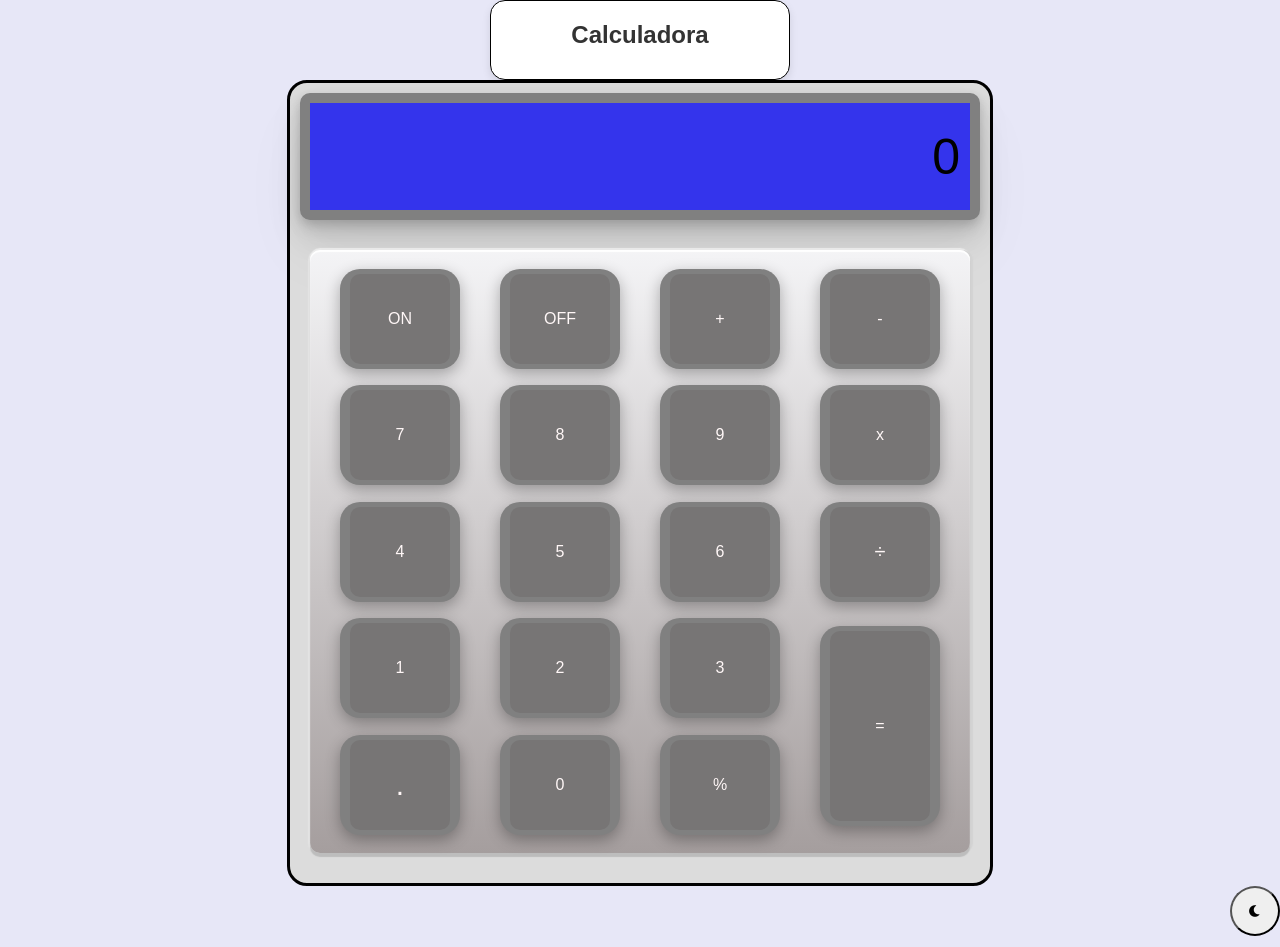
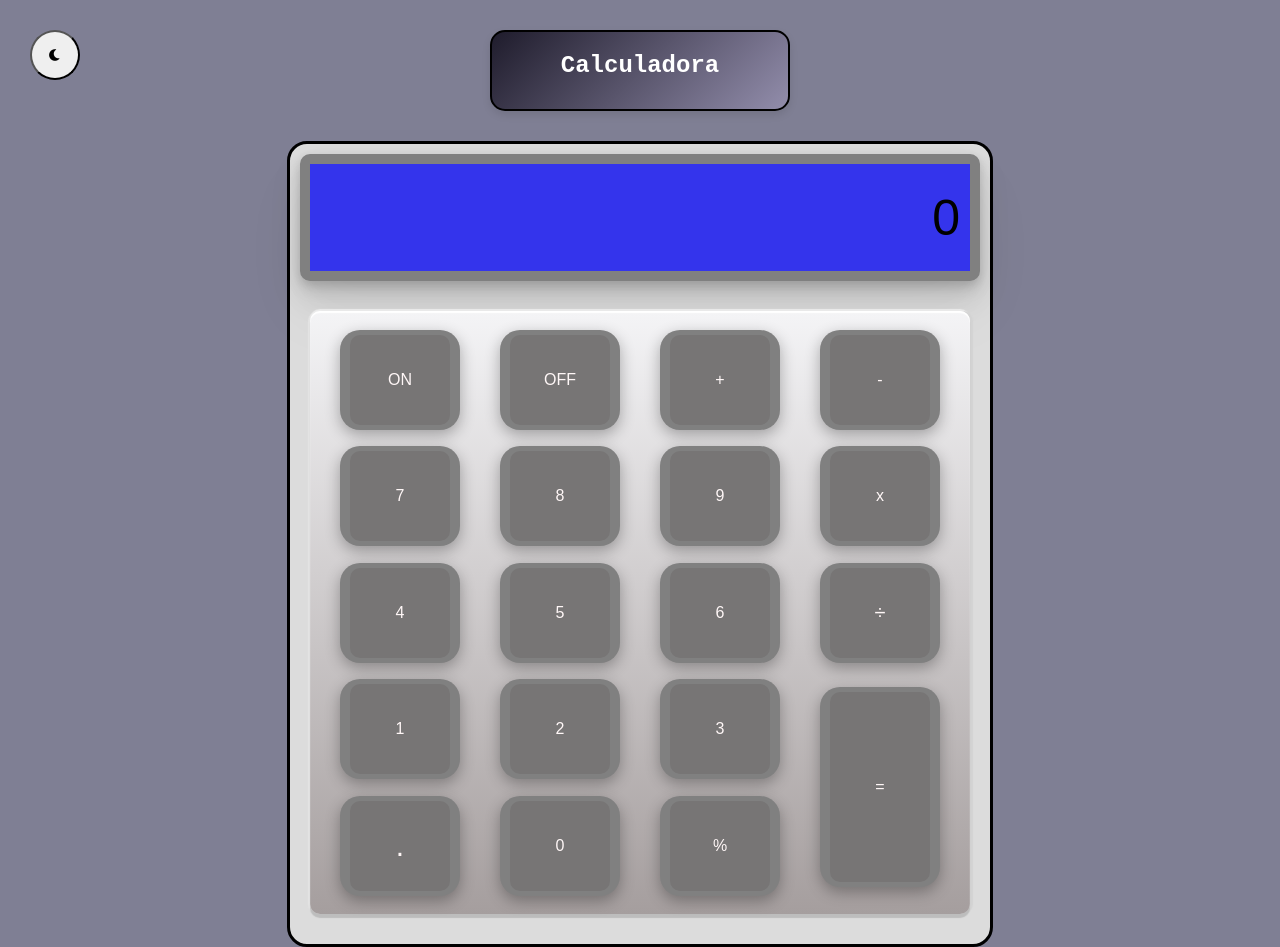
Before and after one commit to Santipblover/Calculadora, a plain HTML site: page index.html in a window 1280 px wide. Drawn offline with Linux system fonts and the light colour scheme.

Commit message:
Change background and button of dark mode

```diff
--- a/funciones.js
+++ b/funciones.js
@@ -23,16 +23,16 @@ function manejarOperacion(valor) {
             operando1 = resultado.toString();
             operando2 = '';
             operacion = '';
-    } else {
-        if (operacion === '') {
+    } else if (operacion === '') {
             operando1 += valor;
             actualizarDisplay(operando1);
         } else {
             operando2 += valor;
             actualizarDisplay(operando2);
         }
-    }
-}
+        }
+
+
 
 
 function calcularResultado(num1, num2, operador) {
--- a/index.html
+++ b/index.html
@@ -1,20 +1,18 @@
 <!DOCTYPE html>
 <html lang="es">
   <head>
-<meta charset="utf-8">
-<meta name="viewport" content="width=device-width, initial-scale=1.0">
+    <meta charset="utf-8" />
+    <meta name="viewport" content="width=device-width, initial-scale=1.0" />
     <title>Calculadora</title>
 
+    <link rel="stylesheet" href="style.css" />
 
-
-
-<link rel="stylesheet" href="style.css">
-
-<link rel="stylesheet" href="https://cdnjs.cloudflare.com/ajax/libs/font-awesome/6.0.0-beta3/css/all.min.css">
-
+    <link
+      rel="stylesheet"
+      href="https://cdnjs.cloudflare.com/ajax/libs/font-awesome/6.0.0-beta3/css/all.min.css"
+    />
   </head>
   <body>
-
     <header>
       <div class="title">
         <h1>Calculadora</h1>
@@ -25,8 +23,6 @@
       <section class="calculadora">
         <div class="display">
           <span class="content">0</span>
-                <!--Contenido del display-->
-
         </div>
         <div class="buttons">
           <div class="button" id="on">
@@ -40,55 +36,42 @@
           </div>
           <div class="button" id="resta">
             <div class="key" data-sound="click1">-</div>
-
           </div>
           <div class="button" id="siete">
             <div class="key" data-sound="click1">7</div>
-
           </div>
           <div class="button" id="ocho">
             <div class="key" data-sound="click1">8</div>
-
           </div>
           <div class="button" id="nueve">
             <div class="key" data-sound="click1">9</div>
-
           </div>
           <div class="button" id="multiplicado">
             <div class="key" data-sound="click1">x</div>
-
           </div>
           <div class="button" id="cuatro">
             <div class="key" data-sound="click1">4</div>
-
           </div>
           <div class="button" id="cinco">
             <div class="key" data-sound="click1">5</div>
-
           </div>
           <div class="button" id="seis">
             <div class="key" data-sound="click1">6</div>
-
           </div>
           <div class="button" id="dividido">
             <div class="key" data-sound="click1">÷</div>
-
           </div>
           <div class="button" id="uno">
             <div class="key" data-sound="click1">1</div>
-
           </div>
           <div class="button" id="dos">
             <div class="key" data-sound="click1">2</div>
-
           </div>
           <div class="button" id="tres">
             <div class="key" data-sound="click1">3</div>
-
           </div>
           <div class="button" id="igual">
             <div class="key" data-sound="click1">=</div>
-
           </div>
           <div class="button" id="punto">
             <div class="key" data-sound="click1">.</div>
@@ -98,11 +81,9 @@
           </div>
           <div class="button" id="porcentaje">
             <div class="key" data-sound="click1">%</div>
-
           </div>
         </div>
       </section>
-
     </main>
     <div class="containerdarkmode">
       <button type="button" name="button" id="darkmode">
@@ -110,16 +91,7 @@
       </button>
     </div>
 
-
-
-
-
-
-
-
-<footer>
-
-</footer>
+    <footer></footer>
 
     <audio src="click_sound.wav" id="click1"></audio>
 
@@ -127,13 +99,4 @@
     <script src="funciones.js"></script>
     <script src="darkMode.js"></script>
   </body>
-
-
-
-
-
-
-
-
-
 </html>
--- a/style.css
+++ b/style.css
@@ -1,47 +1,49 @@
 body {
-    font-family: 'Arial', sans-serif;
-    background-color: #e7e7f7;
+  font-family: "Arial", sans-serif;
+  background-color: #7f7f94;
+  transition: 0.5s;
   height: 100vh;
   margin: 0;
 }
 
 body.dark {
-    background-color: #080808;
+  background-color: #0e0929;
+  transition: 0.5s;
 }
 
-
-header{
+header {
   display: flex;
   justify-content: center;
   flex-direction: row;
 }
 
-h1{
-    color: #333;
+h1 {
+  color: #ffffff;
   font-size: 24px;
+  font-family: "Courier New", Courier, monospace;
   margin: 0 0 10px;
-
 }
 
 .title {
-    background-color: #ffffff;
-    border: solid black 1px;
+  border: solid rgb(0, 0, 0) 2px;
+  background: linear-gradient(135deg, #1f1c2c, #928dab);
   border-radius: 15px;
   box-shadow: 0 4px 8px rgba(0, 0, 0, 0.1);
   width: 300px;
   padding: 20px;
   text-align: center;
   box-sizing: border-box;
-
+  margin-bottom: 30px;
+  margin-top: 30px;
 }
 
-main{
+main {
   display: flex;
   justify-content: center;
   box-sizing: border-box;
 }
 
-.calculadora{
+.calculadora {
   border: solid 3px;
   border-radius: 20px;
   height: 800px;
@@ -50,9 +52,6 @@ main{
   display: flex;
   flex-direction: column;
   text-align: center;
-
-
-
 }
 
 .display {
@@ -67,31 +66,23 @@ main{
   background-color: rgb(52, 52, 236);
   margin-inline: 10px;
   margin-top: 10px;
-    box-shadow:
-    0 4px 8px rgba(0, 0, 0, 0.1),
-    0 8px 16px rgba(0, 0, 0, 0.1),
-    0 16px 32px rgba(0, 0, 0, 0.1),
-    0 32px 64px rgba(0, 0, 0, 0.05);
+  box-shadow: 0 4px 8px rgba(0, 0, 0, 0.1), 0 8px 16px rgba(0, 0, 0, 0.1),
+    0 16px 32px rgba(0, 0, 0, 0.1), 0 32px 64px rgba(0, 0, 0, 0.05);
   overflow: hidden;
-
 }
 
 .buttons {
   display: grid;
   grid-template-columns: repeat(4, 1fr);
   padding: 10px;
-        border: #CCCCCC ;
+  border: #cccccc;
   background: linear-gradient(to bottom, #f4f4f6, #a59e9e);
   margin-block: 30px;
   height: 100dvh;
   border-radius: 10px;
   margin-inline: 20px;
-        box-shadow:
-            0 4px 1px #bdbdbd,
-            3px 0 1px #d3d3d3,
-            0 -2px 1px #ececec,
-            -2px 0 1px #e4e4e4,
-            0 2px 1px #fff inset;
+  box-shadow: 0 4px 1px #bdbdbd, 3px 0 1px #d3d3d3, 0 -2px 1px #ececec,
+    -2px 0 1px #e4e4e4, 0 2px 1px #fff inset;
 
   .button {
     border: none;
@@ -116,7 +107,6 @@ main{
     transform: translateY(1px);
     box-shadow: 0 3px 10px rgba(0, 0, 0, 0.3);
   }
-
 }
 
 .key {
@@ -129,10 +119,9 @@ main{
   display: flex;
   justify-content: center;
   align-items: center;
-
 }
 
-    .button:nth-child(16){
+.button:nth-child(16) {
   grid-column-start: 4;
   grid-column-end: 5;
   grid-row-start: 4;
@@ -140,7 +129,7 @@ main{
   height: 190px;
 }
 
-    .button:nth-child(17){
+.button:nth-child(17) {
   font-size: 30px;
 }
 
@@ -149,12 +138,9 @@ main{
 }
 
 .containerdarkmode {
-        display: flex;
-        width: auto;
-        height: auto;
-        justify-content: end;
-        align-items: center;
-        align-content: center;
+  position: absolute;
+  top: 30px;
+  left: 30px;
 }
 
 #darkmode {
@@ -162,6 +148,7 @@ main{
   width: 50px;
   height: 50px;
   cursor: pointer;
+  margin-right: 30px;
 }
 
 button.darkbutton {
@@ -171,7 +158,6 @@ main{
   padding: 10px;
   font-size: 24px;
   color: #333;
-
 }
 
 #dividido {
```
Lines whose indentation alone changed are shown as unchanged.
